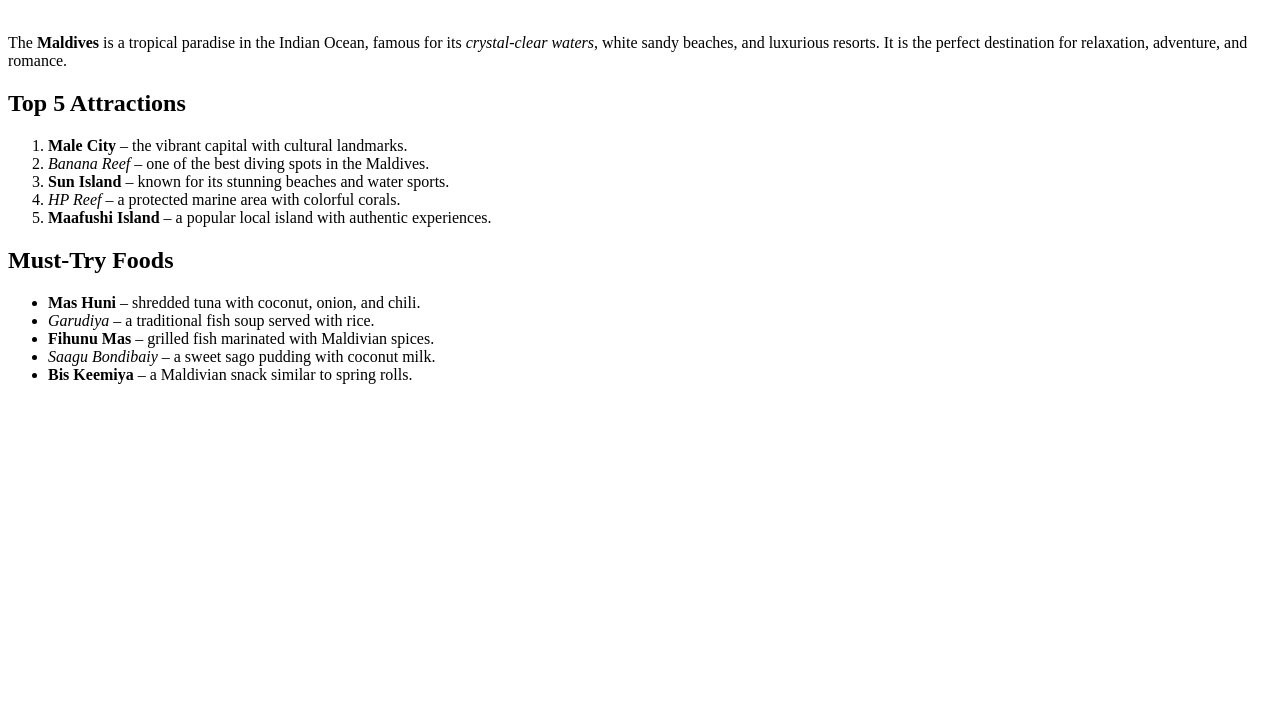
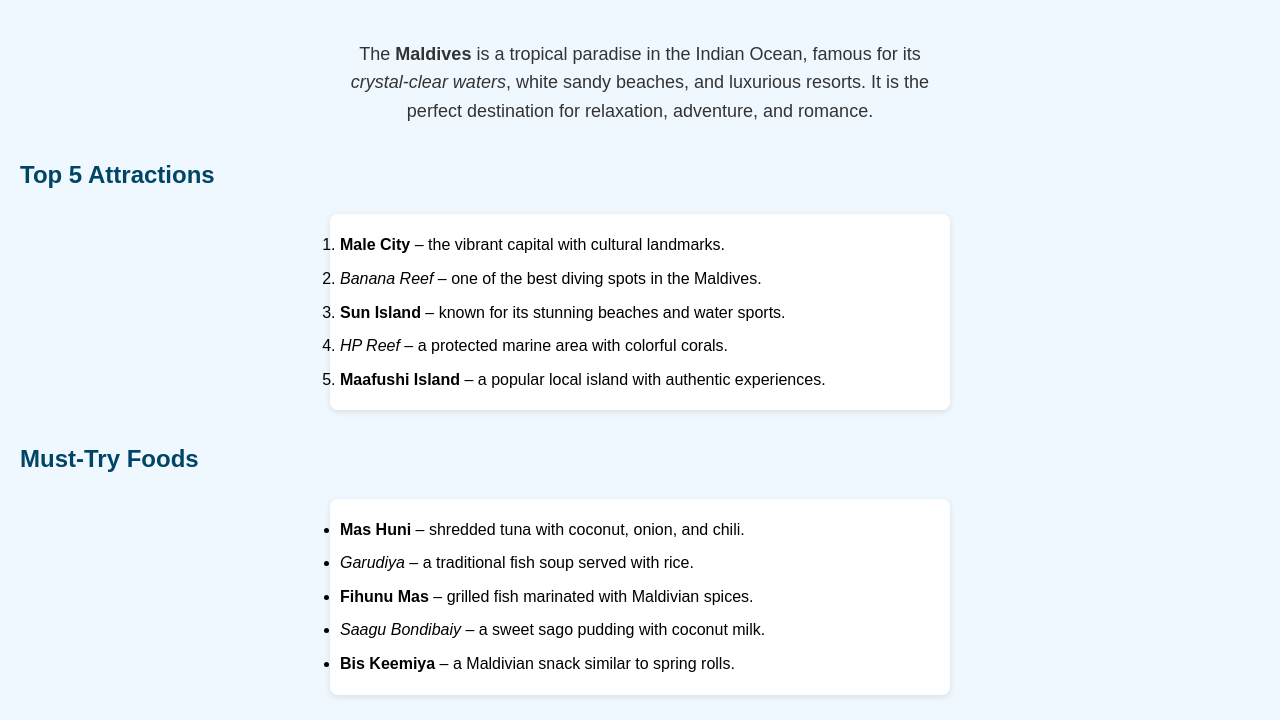
Before and after one commit to acciojob/favorite-holiday-sachinsingh94, a website: page main.html in a window 1280 px wide. Shown: the part 80-800 px from the top of the page. Drawn offline with Linux system fonts and the light colour scheme.

Commit message:
created a submission

```diff
--- a/main.html
+++ b/main.html
@@ -3,6 +3,7 @@
 <head>
   <meta charset="UTF-8">
   <title>Favorite Holiday Destination</title>
+  <link rel="stylesheet" href="styles.css">
 </head>
 <body>
   <!-- Heading -->
@@ -37,5 +38,7 @@
     <li><em>Saagu Bondibaiy</em> – a sweet sago pudding with coconut milk.</li>
     <li><strong>Bis Keemiya</strong> – a Maldivian snack similar to spring rolls.</li>
   </ul>
+
+  <script src="script.js"></script>
 </body>
 </html>
--- a/script.js
+++ b/script.js
@@ -1 +1,7 @@
 //your JS code here. If required.
+// Simple interactivity: highlight list items when clicked
+document.querySelectorAll("li").forEach(item => {
+  item.addEventListener("click", () => {
+    item.style.backgroundColor = "#e0f7fa";
+  });
+});
--- a/styles.css
+++ b/styles.css
@@ -1 +1,38 @@
 /*  your css code here. If applicable */
+body {
+  font-family: Arial, sans-serif;
+  background-color: #f0f8ff;
+  margin: 20px;
+  line-height: 1.6;
+}
+
+h1 {
+  color: #006994;
+  text-align: center;
+}
+
+p {
+  font-size: 18px;
+  color: #333;
+  text-align: center;
+  max-width: 600px;
+  margin: 0 auto;
+}
+
+h2 {
+  margin-top: 30px;
+  color: #004466;
+}
+
+ol, ul {
+  max-width: 600px;
+  margin: 10px auto;
+  padding: 10px;
+  background-color: #ffffff;
+  border-radius: 8px;
+  box-shadow: 0 2px 6px rgba(0,0,0,0.1);
+}
+
+li {
+  margin: 8px 0;
+}
```
